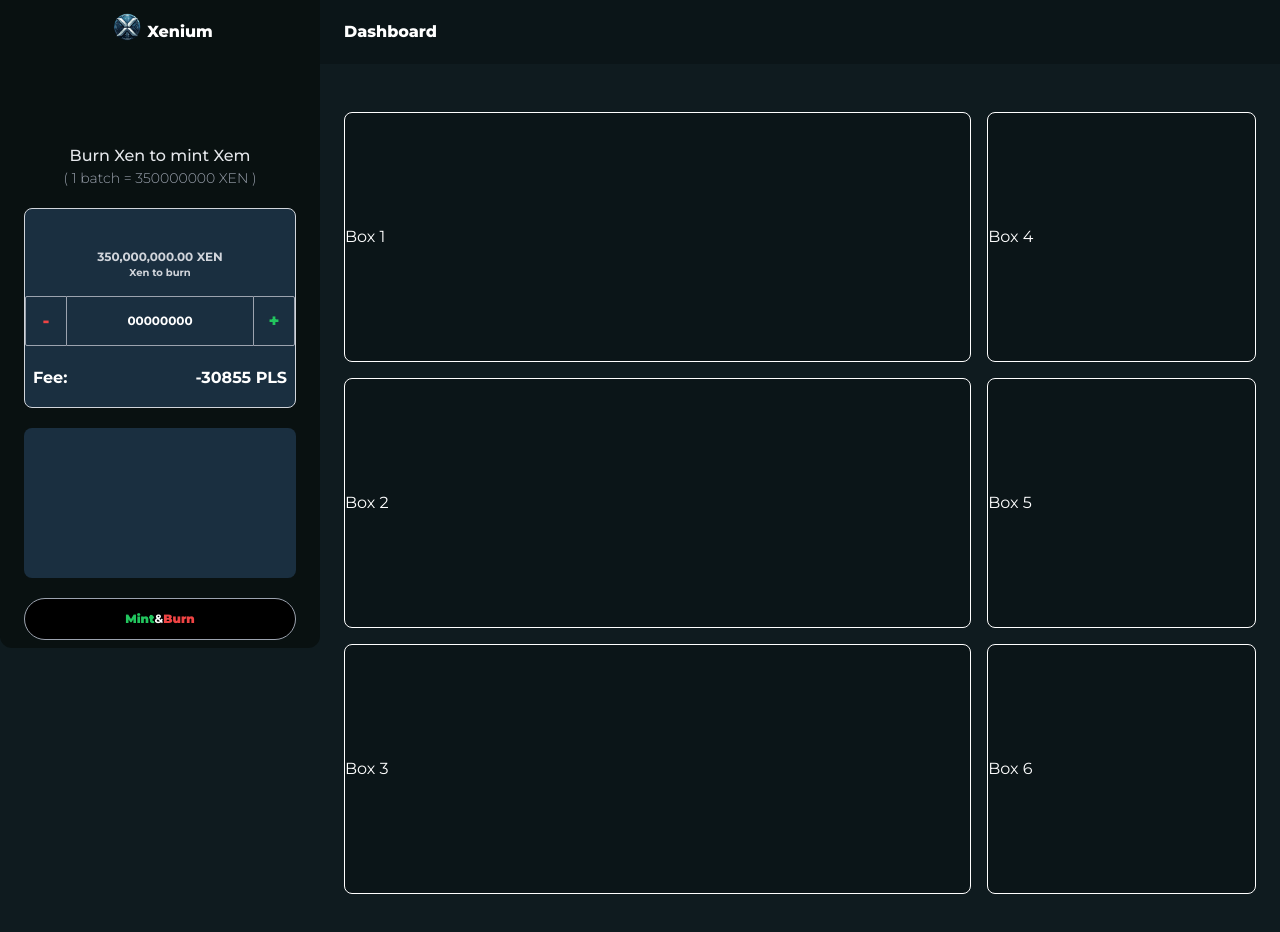
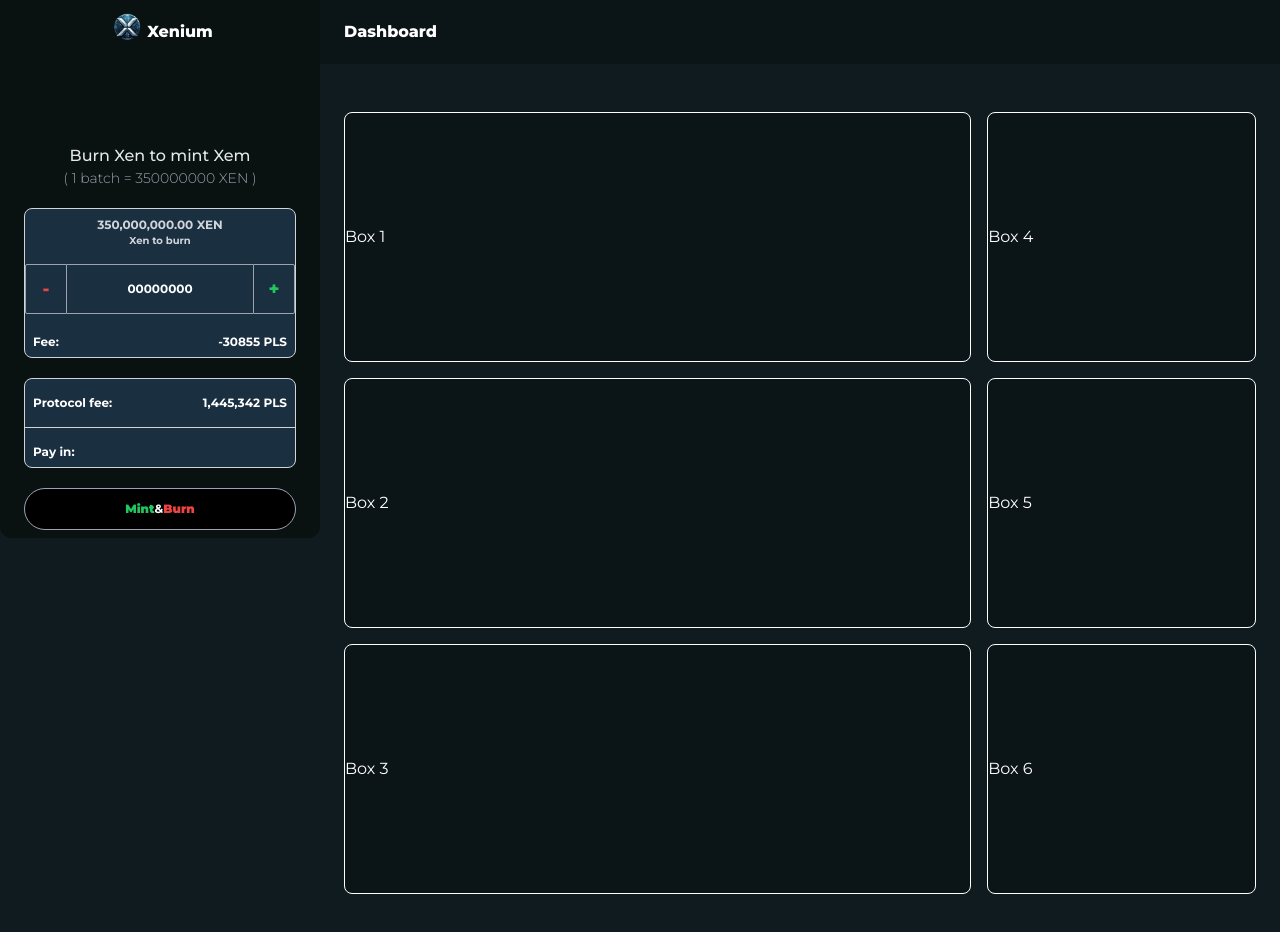
Before and after one commit to Michaeltarimo/Xenium, a Next.js app: page / in a window 1280 px wide. Built offline with nearby package versions, Linux system fonts and the light colour scheme.

Commit message:
changed some images

```diff
--- a/src/pages/index.js
+++ b/src/pages/index.js
@@ -29,8 +29,8 @@ const index = () => {
               <h1 className="text-sm font-light text-gray-400">( 1 batch = 350000000 XEN )</h1>
             </div>
 
-            <div className="flex flex-col border border-gray-300 items-center justify-start pt-10 rounded-lg bg-blue-400/20 w-[85%] mt-5 h-[200px]">
-              <h1 className="text-xs font-bold text-gray-300">350,000,000.00 XEN</h1>
+            <div className="flex flex-col border border-gray-300 items-center justify-start rounded-lg bg-blue-400/20 w-[85%] mt-5 h-[150px]">
+              <h1 className="text-xs font-bold text-gray-300 mt-2">350,000,000.00 XEN</h1>
               <h1 className="text-[10px] text-gray-300 font-bold">Xen to burn</h1>
 
               <div className="flex items-center justify-center mt-4 w-full">
@@ -46,14 +46,22 @@ const index = () => {
 
               </div>
 
-              <div className="flex text- font-bold px-2 mt-5 w-full items-center justify-between">
+              <div className="flex pb-2 text-xs font-bold px-2 mt-5 w-full items-center justify-between">
                 <h1>Fee:</h1>
                 <h1>-30855 PLS</h1>
               </div>
 
             </div>
 
-            <div className="flex flex-col items-start justify-start p-5 rounded-lg bg-blue-400/20 w-[85%] mt-5 h-[150px]">
+            <div className="flex flex-col items-start justify-start border border-gray-300  rounded-lg bg-blue-400/20 w-[85%] mt-5 h-[90px]">
+              <nav className="flex w-full text-xs font-bold py-4 px-2 border-b border-gray-300 items-center justify-between">
+                  <h1>Protocol fee:</h1>
+                  <h1>1,445,342 PLS </h1>
+              </nav>
+              <nav className="flex w-full text-xs font-bold py-4 px-2 items-center justify-between">
+                <h1>Pay in:</h1>
+                <div></div>
+              </nav>
             </div>
 
             <button className="flex items-center justify-center transition transition-transform duration-500 hover:scale-105 font-bold text-xs py-3 rounded-3xl border border-gray-400 bg-black mt-5 w-[85%]">
```
